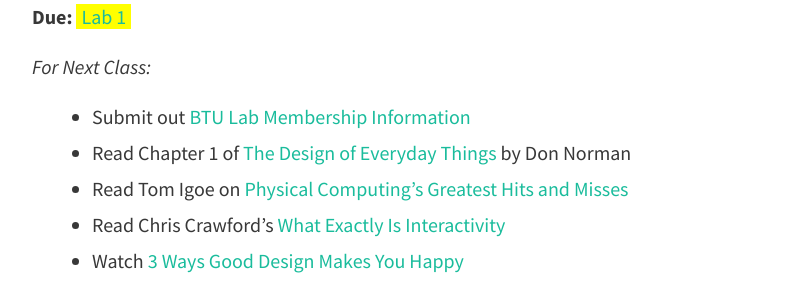
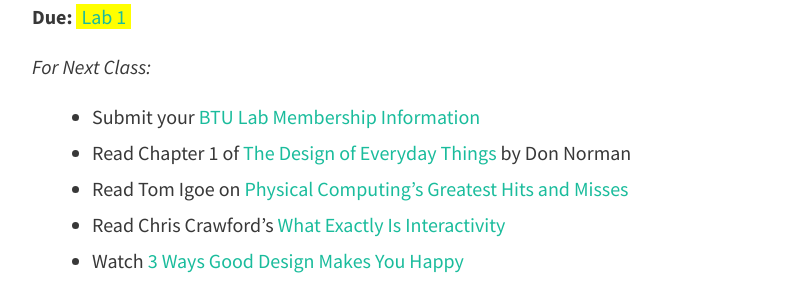
Before and after one commit to coloringchaos/object-f17, a Jekyll site: the page built from schedule.md, in a window 1280 px wide and 900 px high, scrolled down 1335 px. Shown: the part 156-455 px from the top of the window, without its empty margins (224-1012 px from the left). Built offline with Jekyll 4.4.1, drawn with Linux system fonts in a browser that asks for light colours; nearby versions of some CDN libraries.

Commit message:
schedule

```diff
--- a/schedule.md
+++ b/schedule.md
@@ -36,7 +36,7 @@ feature-img: "img/bg1.jpg"
 **Tuesday, September 5th**<br>BTU Orientation, Schematics, Switches, Series & Parallel, Ohm's Law <br> **Due:** <span class="highlight">[Lab 1](/object-f17/lab-1)</span>
 
 *For Next Class:*
-+ Submit out [BTU Lab Membership Information](https://docs.google.com/forms/d/e/1FAIpQLSeIiB_mNSUKWU5yj4QyRlgOcB7TDBcx94uzNbGgb3J-fAJZeA/viewform?usp=sf_link)
++ Submit your [BTU Lab Membership Information](https://docs.google.com/forms/d/e/1FAIpQLSeIiB_mNSUKWU5yj4QyRlgOcB7TDBcx94uzNbGgb3J-fAJZeA/viewform?usp=sf_link)
 + Read Chapter 1 of [The Design of Everyday Things](http://object.ariellehein.com/readings/DesignOfEveryDayThings.pdf) by Don Norman
 + Read Tom Igoe on [Physical Computing's Greatest Hits and Misses](http://www.tigoe.net/blog/category/physicalcomputing/176/)
 + Read Chris Crawford's [What Exactly Is Interactivity](http://object.ariellehein.com/readings/theartofinteractivedesign-ch1.pdf)
```
